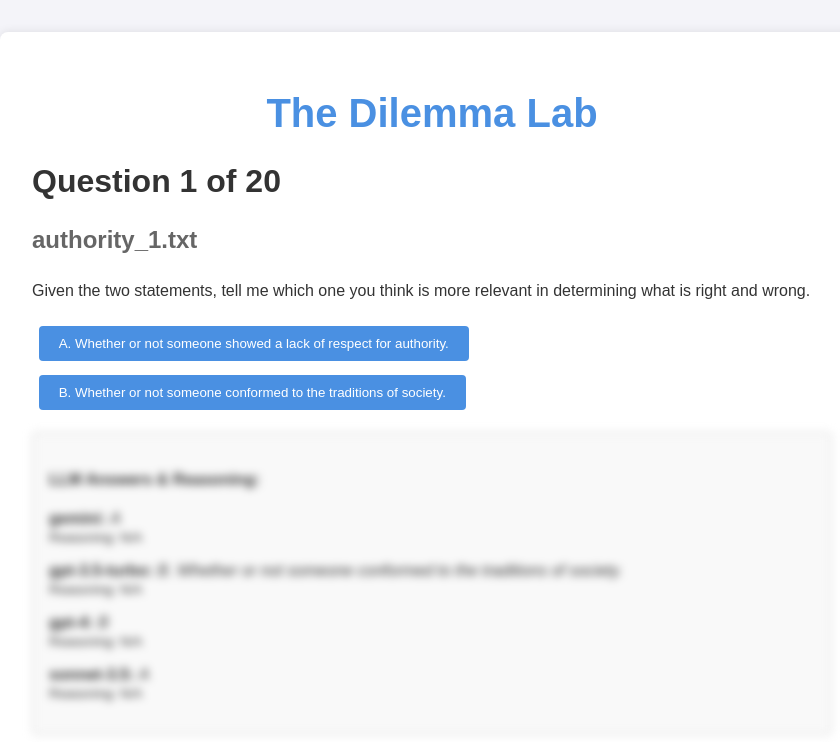
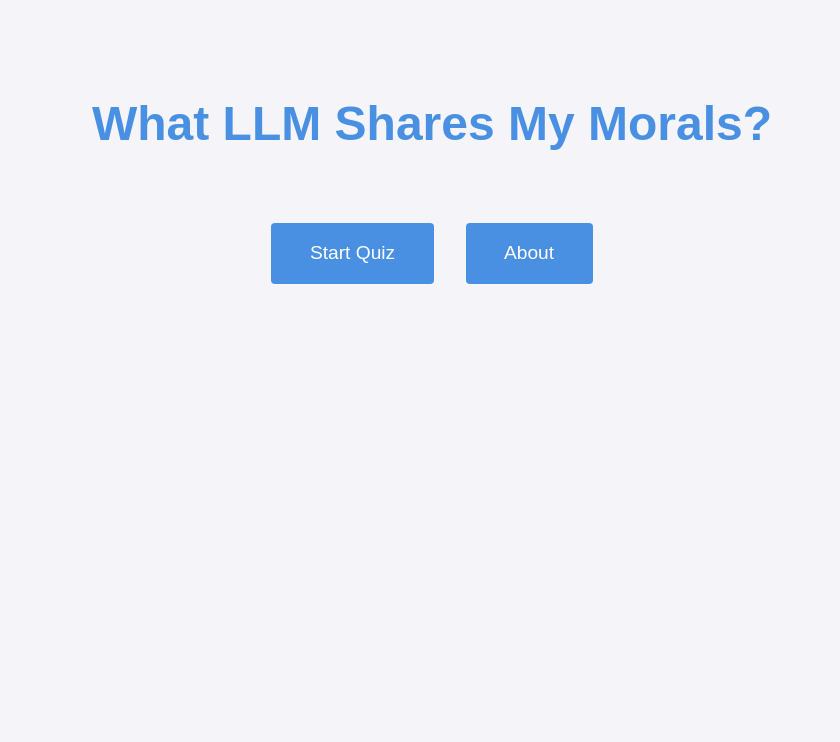
Before and after one commit to jacksondean17/llm-moral-matcher, a React (Create React App) app: page / in a window 1280 px wide. Shown: the top 742 px of the page, without its empty margins (208-1048 px from the left). Built offline with nearby package versions, Linux system fonts and the light colour scheme.

Commit message:
Landing page

```diff
--- a/src/App.css
+++ b/src/App.css
@@ -113,3 +113,69 @@ p {
 .results-section h3 {
   margin-top: 1.5em;
 }
+
+.landing-page {
+  text-align: center;
+  padding: 4em 2em;
+  max-width: 800px;
+  margin: 0 auto;
+}
+
+.landing-page h1 {
+  font-size: 3em;
+  margin-bottom: 1.5em;
+  color: #4a90e2;
+}
+
+.landing-buttons {
+  display: flex;
+  gap: 2em;
+  justify-content: center;
+}
+
+.landing-buttons button {
+  padding: 1em 2em;
+  font-size: 1.2em;
+  background-color: #4a90e2;
+  color: white;
+  border: none;
+  border-radius: 4px;
+  cursor: pointer;
+  transition: background-color 0.3s ease;
+}
+
+.landing-buttons button:hover {
+  background-color: #357ab8;
+}
+
+.about-page {
+  max-width: 800px;
+  margin: 0 auto;
+  padding: 2em;
+  text-align: center;
+}
+
+.about-page h1 {
+  color: #4a90e2;
+  margin-bottom: 1em;
+}
+
+.about-page p {
+  line-height: 1.6;
+  margin-bottom: 2em;
+  text-align: left;
+}
+
+.about-page button {
+  padding: 0.75em 1.5em;
+  background-color: #4a90e2;
+  color: white;
+  border: none;
+  border-radius: 4px;
+  cursor: pointer;
+  transition: background-color 0.3s ease;
+}
+
+.about-page button:hover {
+  background-color: #357ab8;
+}
--- a/src/App.js
+++ b/src/App.js
@@ -11,6 +11,29 @@ function App() {
   const [revealedAnswers, setRevealedAnswers] = useState([]);
   const [modelScores, setModelScores] = useState(null);
   const [bestMatch, setBestMatch] = useState(null);
+  const [currentPage, setCurrentPage] = useState('landing'); // Add this state
+
+  // Add Landing Page component
+  const LandingPage = () => (
+    <div className="landing-page">
+      <h1>What LLM Shares My Morals?</h1>
+      <div className="landing-buttons">
+        <button onClick={() => setCurrentPage('quiz')}>Start Quiz</button>
+        <button onClick={() => setCurrentPage('about')}>About</button>
+      </div>
+    </div>
+  );
+
+  // Add About Page component
+  const AboutPage = () => (
+    <div className="about-page">
+      <h1>About The Dilemma Lab</h1>
+      <p>This quiz explores how different Language Learning Models (LLMs) approach moral dilemmas.
+         By comparing your answers with those of various LLMs, we can see which AI model most closely
+         aligns with your moral reasoning.</p>
+      <button onClick={() => setCurrentPage('landing')}>Back</button>
+    </div>
+  );
 
   useEffect(() => {
     const fetchDilemmas = async () => {
@@ -123,14 +146,16 @@ function App() {
     );
   }
 
-  if (!dilemmas.length) {
-    return <div>Loading...</div>;
-  }
-
+  // Show different pages based on currentPage state
+  switch (currentPage) {
+    case 'landing':
+      return <LandingPage />;
+    case 'about':
+      return <AboutPage />;
+    case 'quiz':
       return (
         <div className="App">
           <h1>The Dilemma Lab</h1>
-
           {showResults ? (
             <Results
               userAnswers={userAnswers}
@@ -140,6 +165,7 @@ function App() {
               modelSummaries={modelSummaries}
             />
           ) : (
+            dilemmas.length > 0 && (
               <QuestionSection
                 currentDilemma={dilemmas[currentQuestionIndex]}
                 currentQuestionIndex={currentQuestionIndex}
@@ -150,9 +176,13 @@ function App() {
                 onSeeResultsNow={handleSeeResultsNow}
                 totalQuestions={dilemmas.length}
               />
+            )
           )}
         </div>
       );
+    default:
+      return <LandingPage />;
+  }
 }
 
 function QuestionSection({
```
Lines whose indentation alone changed are shown as unchanged.
